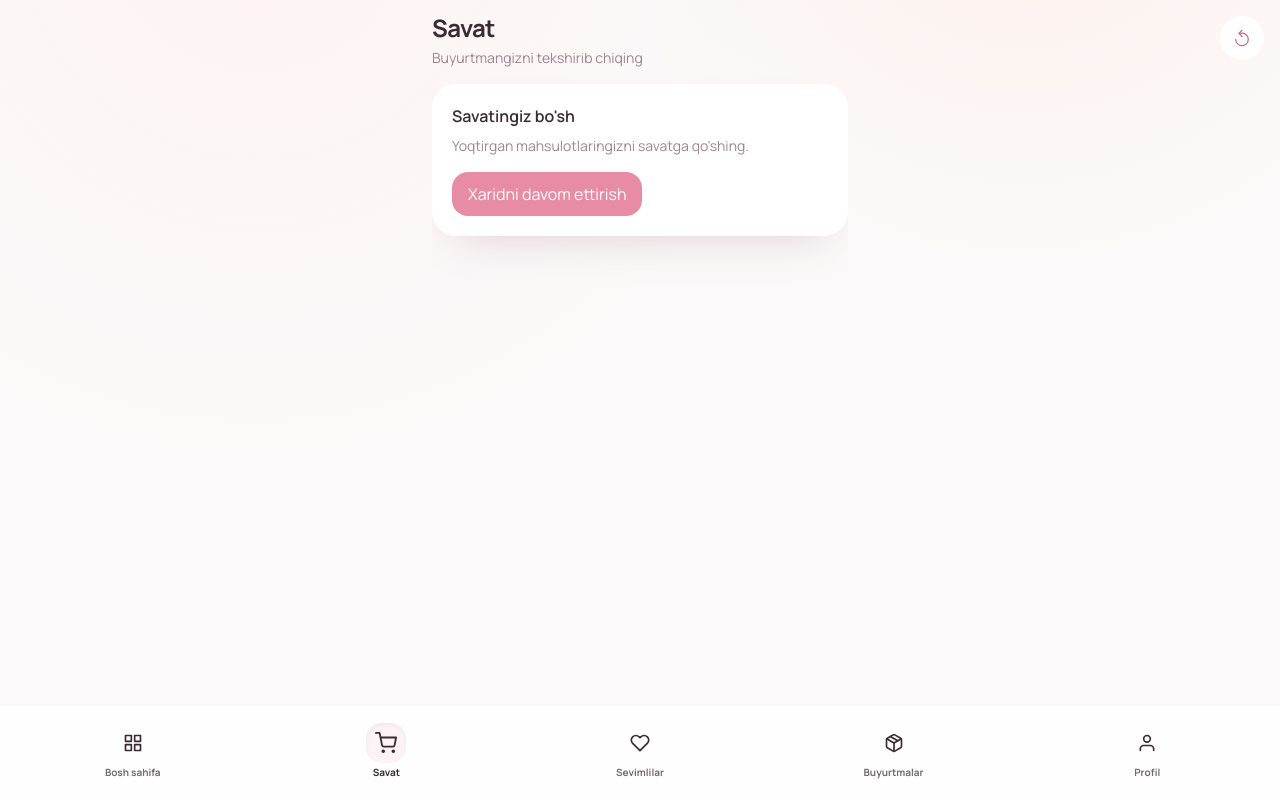
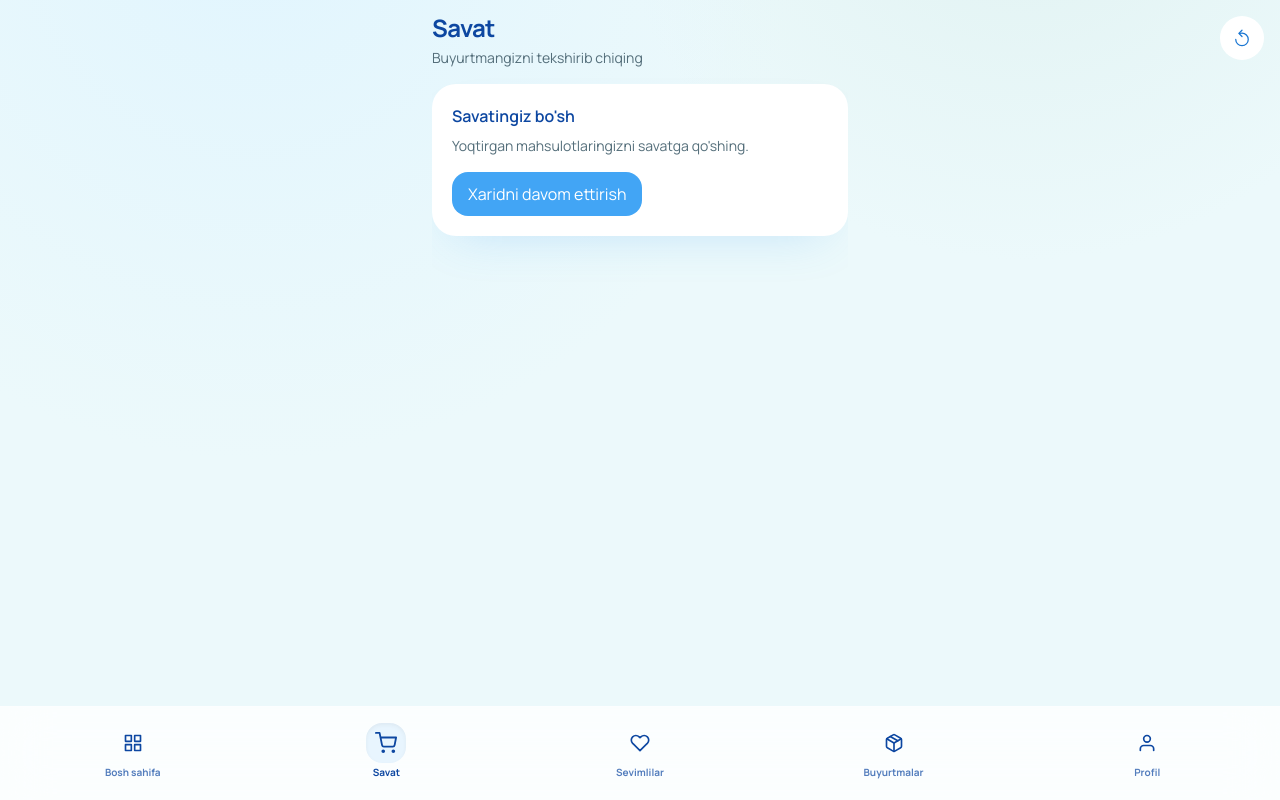
Before and after one commit to Abdurahman0/chikko-telegram-webapp, a Next.js app: page /uz/cart in a window 1280 px wide. Built offline with nearby package versions, Linux system fonts and the light colour scheme.

Commit message:
feat: initialize global CSS with Tailwind configuration and custom design tokens

```diff
--- a/src/app/globals.css
+++ b/src/app/globals.css
@@ -1,17 +1,17 @@
 @import "tailwindcss";
 
 :root {
-  --app-bg: #fbf9f9;
-  --app-text: #3c2a32;
-  --app-muted: #9e8590;
+  --app-bg: #ecf9fb;
+  --app-text: #0d47a1;
+  --app-muted: #546e7a;
   --surface: #ffffff;
-  --surface-soft: #fcf4f5;
-  --surface-accent: #f7e6ea;
-  --brand: #e88ba4;
-  --brand-strong: #c96b86;
-  --brand-soft: #fdebef;
+  --surface-soft: #f1fbfc;
+  --surface-accent: #e0f7fa;
+  --brand: #42a5f5;
+  --brand-strong: #1976d2;
+  --brand-soft: #e3f2fd;
   --danger: #d95c5c;
-  --ring: #f3c2cf;
+  --ring: #90caf9;
 }
 
 @theme inline {
@@ -41,8 +41,8 @@ body {
 body {
   margin: 0;
   background:
-    radial-gradient(circle at 20% -10%, #fef3f5 0%, rgba(254, 243, 245, 0) 40%),
-    radial-gradient(circle at 80% -20%, #fef0ea 0%, rgba(254, 240, 234, 0) 30%),
+    radial-gradient(circle at 20% -10%, #e1f5fe 0%, rgba(225, 245, 254, 0) 40%),
+    radial-gradient(circle at 80% -20%, #e0f2f1 0%, rgba(224, 242, 241, 0) 30%),
     var(--app-bg);
   color: var(--app-text);
   font-family: var(--font-manrope), sans-serif;
@@ -62,7 +62,7 @@ a {
 }
 
 .shadow-soft {
-  box-shadow: 0 20px 48px -24px rgba(115, 65, 83, 0.25);
+  box-shadow: 0 20px 48px -24px rgba(66, 165, 245, 0.25);
 }
 
 .ring-soft {
```
